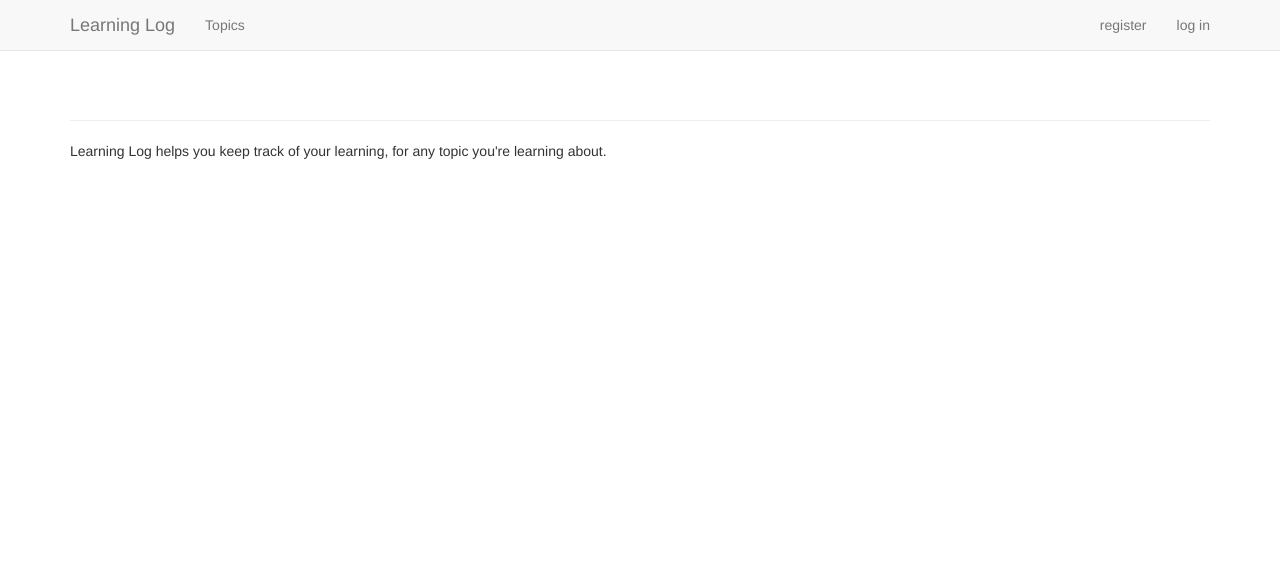
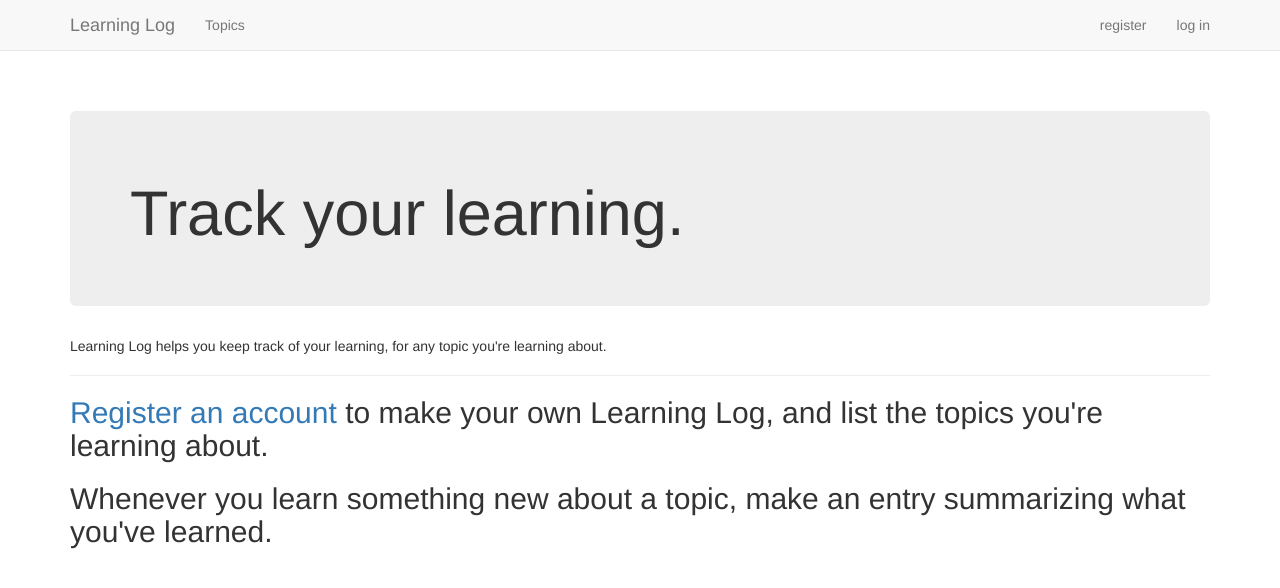
Before and after one commit to tngo0508/learning-log, a Django app: page / in a window 1280 px wide. Shown: the top 588 px of the page. Run offline with Django 3.2, Linux system fonts and the light colour scheme; some libraries are stand-ins or nearby versions.

Commit message:
Styling the Home Page using a jumbotron

```diff
--- a/learning_logs/templates/learning_logs/index.html
+++ b/learning_logs/templates/learning_logs/index.html
@@ -1,6 +1,18 @@
 {% extends "learning_logs/base.html" %}
 
-{% block content %}
+{% block header %}
+<div class="jumbotron">
+    <h1>Track your learning.</h1>
+</div>
     <p>Learning Log helps you keep track of your learning, for any topic you're
 learning about.</p>
+{% endblock header %}
+
+{% block content %}
+    <h2>
+        <a href="{% url 'users:register' %}">Register an account</a> to make your own Learning Log, and list the topics you're learning about.
+    </h2>
+    <h2>
+        Whenever you learn something new about a topic, make an entry summarizing what you've learned.
+    </h2>
 {% endblock content %}
```
